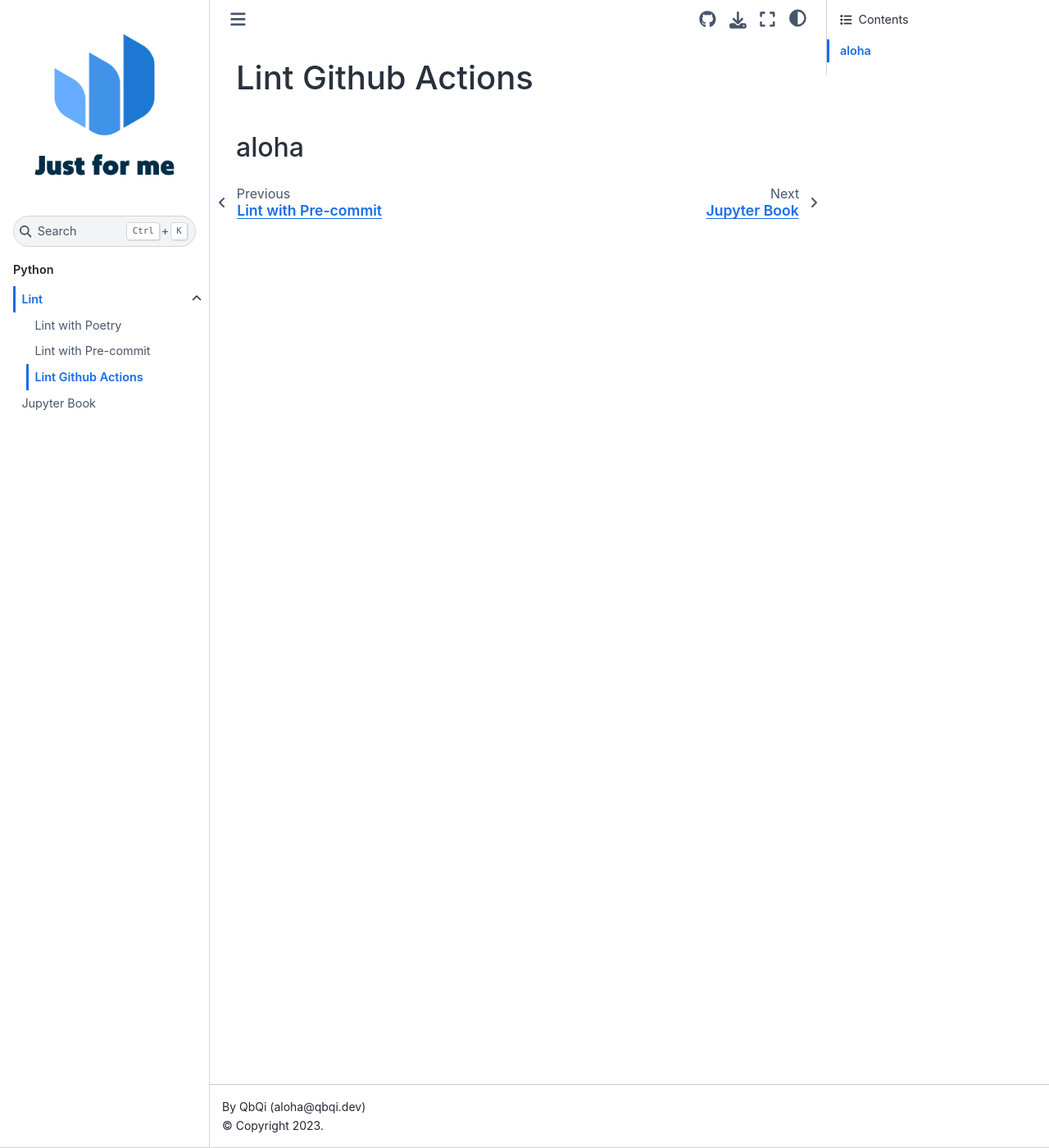
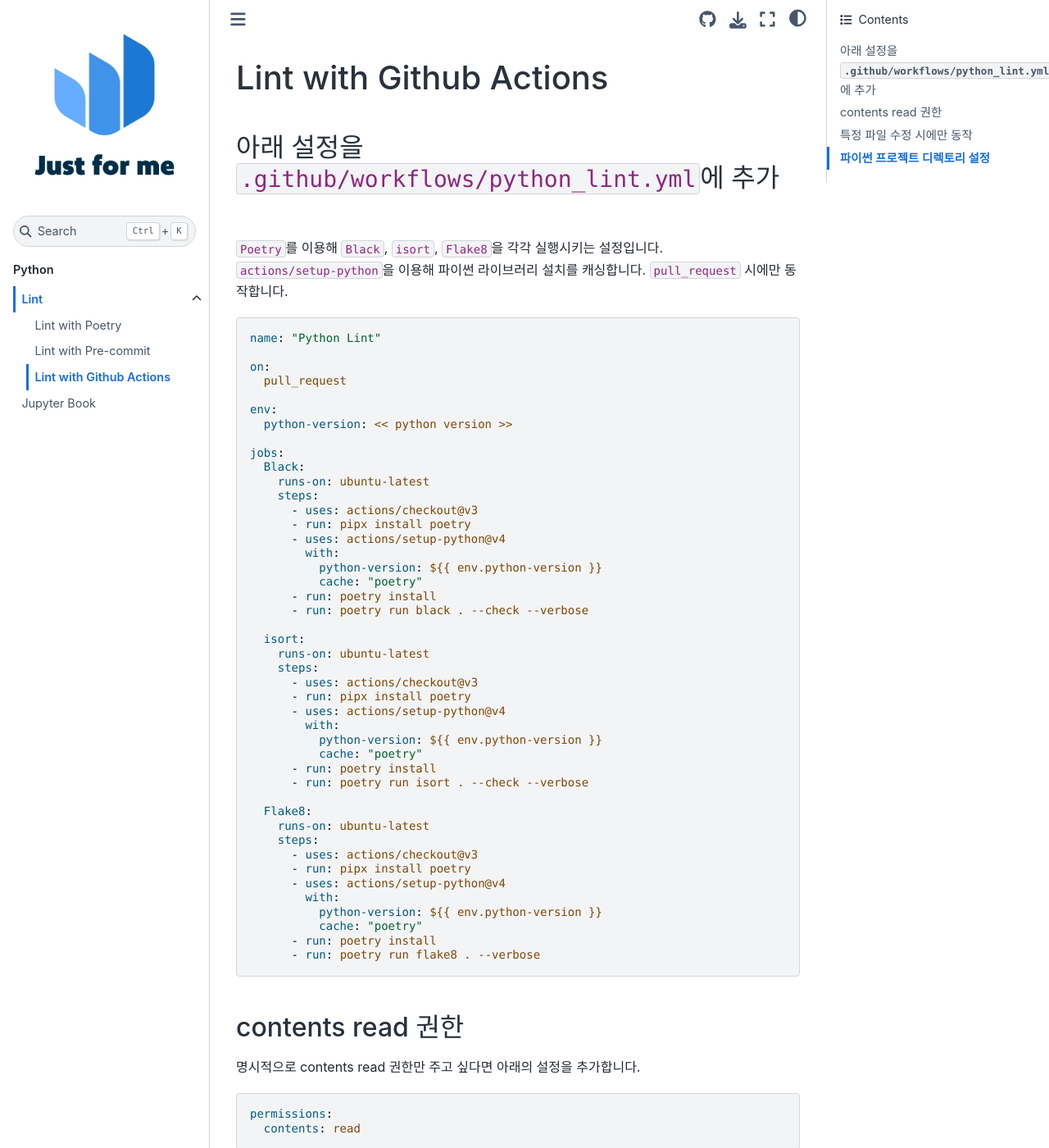
Before and after one commit to QbQi/Just-for-me, a Jupyter Book: the page built from docs/python/lint/github_actions.md, in a window 1280 px wide and 1400 px high. Shown: the whole window at 82% size. Built offline with Jupyter Book 1.0.4 settings and Sphinx 7.4.7 and the Sphinx Book theme 1.1.4, drawn with Linux system fonts in a browser that asks for light colours; some of the changed text lies outside the part shown.

Commit message:
github actions 문서 추가

````diff
--- a/docs/python/lint/github_actions.md
+++ b/docs/python/lint/github_actions.md
@@ -1,3 +1,78 @@
-# Lint Github Actions
+# Lint with Github Actions
 
-## aloha
+## 아래 설정을 `.github/workflows/python_lint.yml`에 추가
+`Poetry`를 이용해 `Black`, `isort`, `Flake8`을 각각 실행시키는 설정입니다.
+`actions/setup-python`을 이용해 파이썬 라이브러리 설치를 캐싱합니다.
+`pull_request` 시에만 동작합니다.
+```yaml
+name: "Python Lint"
+
+on:
+  pull_request
+
+env:
+  python-version: << python version >>
+
+jobs:
+  Black:
+    runs-on: ubuntu-latest
+    steps:
+      - uses: actions/checkout@v3
+      - run: pipx install poetry
+      - uses: actions/setup-python@v4
+        with:
+          python-version: ${{ env.python-version }}
+          cache: "poetry"
+      - run: poetry install
+      - run: poetry run black . --check --verbose
+
+  isort:
+    runs-on: ubuntu-latest
+    steps:
+      - uses: actions/checkout@v3
+      - run: pipx install poetry
+      - uses: actions/setup-python@v4
+        with:
+          python-version: ${{ env.python-version }}
+          cache: "poetry"
+      - run: poetry install
+      - run: poetry run isort . --check --verbose
+
+  Flake8:
+    runs-on: ubuntu-latest
+    steps:
+      - uses: actions/checkout@v3
+      - run: pipx install poetry
+      - uses: actions/setup-python@v4
+        with:
+          python-version: ${{ env.python-version }}
+          cache: "poetry"
+      - run: poetry install
+      - run: poetry run flake8 . --verbose
+```
+
+## contents read 권한
+명시적으로 contents read 권한만 주고 싶다면 아래의 설정을 추가합니다.
+```yaml
+permissions:
+  contents: read
+```
+
+## 특정 파일 수정 시에만 동작
+`python_lint.yml` 파일과 파이썬 디렉토리 폴더가 수정된 `pull_request` 시에만 동작하는 설정입니다.
+```yaml
+on:
+  pull_request:
+    paths:
+      - ".github/workflows/python_lint.yml"
+      - "<< python project location >>/**"
+```
+
+## 파이썬 프로젝트 디렉토리 설정
+파이썬 프로젝트 디렉토리가 레포지토리의 부분집합일 때 사용합니다.
+특히 진부분집합일 때 유용합니다.
+```yaml
+defaults:
+  run:
+    working-directory: << python project location >>
+```
````
